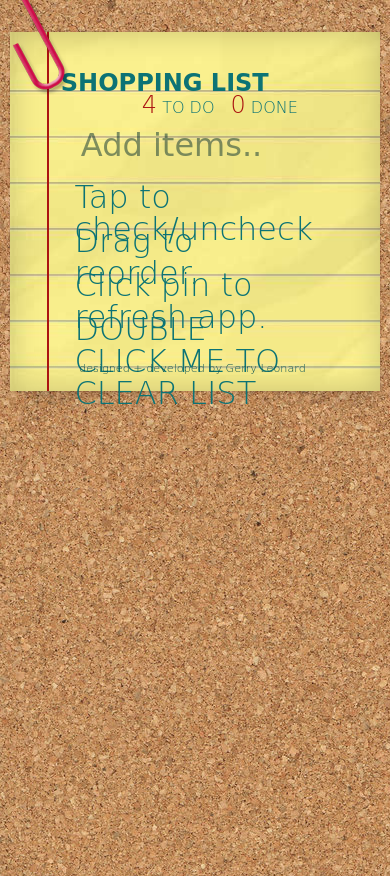
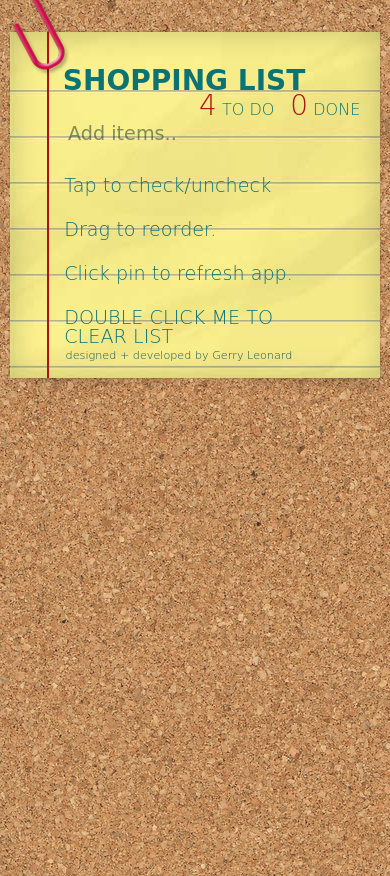
Before and after one commit to gerleone73/shopping_list_re_factor, a plain HTML site: page index.html in a window 390 px wide. Drawn offline with nearby package versions, Linux system fonts and the light colour scheme; a web font is replaced by a local one.

Commit message:
Pulling in changes from master

```diff
--- a/styles/style.css
+++ b/styles/style.css
@@ -469,10 +469,10 @@ input:focus {
 /*---------------------------------------------------------------------------------
    Media Queries for responsiveness
 ---------------------------------------------------------------------------------*/
-
+/*
 @media only screen and (min-width: 481px) and (max-width: 800px){
 	h1 {
-		font-size: 1.5em;
+		font-size: 2.3em;
 	}
 
 	.count {
@@ -480,52 +480,62 @@ input:focus {
 	}
 
 	#do, #done, #total {
+		font-size: 2.3em;
+	}
+
+
+	.item{
 		font-size: 1.5em;
 	}
 
-	footer {
-		margin: 0.2em 0;
+
 }
+*/
 
-	footer p {
-		font-size: 1em;
-		padding: 0.5em;
-	}
-
-	footer span {
-		font-size: 1.2em;
-	}
-}
-
-@media only screen and (min-width: 300px) and (max-width: 480px){
+@media only screen and (max-width: 640px) {
 
 	header {
-		margin-top: 2.3em;
+	height: 4em;
+	margin: 2em 0 -1em;
 }
 
 	h1 {
-		font-size: 1.5em;
+		font-size: 1.75em;
+	}
+
+	.count-container{
+		margin-right: 0.25em;
 	}
 
 	.count {
-		font-size: 1.5em;
+		font-size: 1em;
 	}
 
 	#do, #done, #total {
-		font-size: 1.5em;
+		font-size: 1.75em;
+	}
+	 .item{
+		font-size: 1.2em;
+	}
+	.textBox{
+		font-size: 1.2em;
 	}
 
-	footer {
-		margin: 0.5em 0;
+	#list li{
+		padding-top: 1.5em;
 	}
-
-	footer p {
-		font-size: 0.8em;
-		padding: 1em 0.5em;
+	#copyright{
+		padding-left: 1.5em;
 	}
-
-	footer span {
-		font-size: 1em;
+	#clip{
+	background-image: url(../images/paperclip.png);
+	background-repeat: no-repeat;
+	position: relative;
+	width: 5em;
+	height: 8em;
+	top:-70px;
+	left: -20px;
+	z-index: 1000;
 }
 
 }
```
Lines whose indentation alone changed are shown as unchanged.
